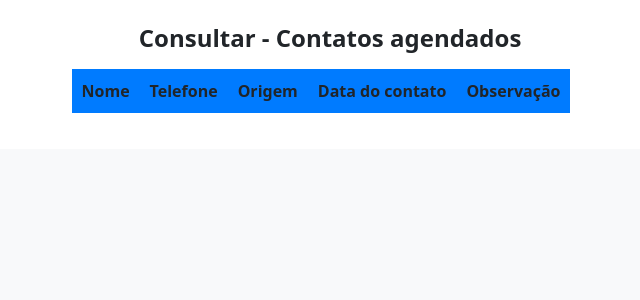
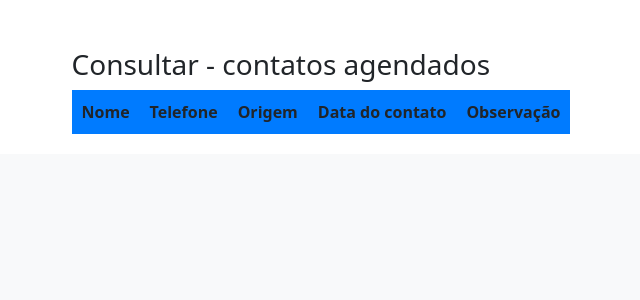
Before and after one commit to LucasLSM22/Consulta-BootstrapRecebimentodeDados, a PHP site: page /teste.php in a window 1280 px wide. Shown: the part 56-356 px from the top of the page, without its empty margins (319-959 px from the left). Run offline with PHP 8.4, Linux system fonts and the light colour scheme; data that the repository does not hold is empty.

Commit message:
Update teste.php

```diff
--- a/recebimentodedadosphpBOOTSTRAP/teste.php
+++ b/recebimentodedadosphpBOOTSTRAP/teste.php
@@ -78,14 +78,9 @@ $cadastro->setObservacao($_POST['observacao']);
             <div class="col bg-white">
                 <!implementando a tabela ->
                     <div bs-primary >
-                    <figure class="text-start">
-                        <blockquote class="blockquote">
-                            <h4><b>&nbsp;&nbsp;&nbsp;&nbsp;&nbsp;&nbsp;&nbsp;&nbsp;&nbsp;
-                                &nbsp;&nbsp;&nbsp;&nbsp;&nbsp;&nbsp;&nbsp;&nbsp;&nbsp;&nbsp;
-                                &nbsp;&nbsp;&nbsp;&nbsp;&nbsp;&nbsp;&nbsp;&nbsp;&nbsp;&nbsp;
-                                &nbsp;&nbsp;&nbsp;&nbsp;&nbsp;&nbsp;&nbsp;&nbsp;
-                                &nbsp;&nbsp;&nbsp;&nbsp;Consultar - Contatos agendados</b></h4>
-                        </blockquote>
+                    <div class="col bg-white d-flex justify-content-center">
+                       <div><br>
+                       <h3 class="text-start fs-3">Consultar - contatos agendados</h3>
 
                         <table widht="50%" border=0 cellpadding="10" cellspacing=0 align=center>
 
@@ -106,6 +101,8 @@ $cadastro->setObservacao($_POST['observacao']);
                                 </tr>
                         </table>
                     </div>
+                </div>
+            </div>
             </div>
 
             <div class="col-1">
```
